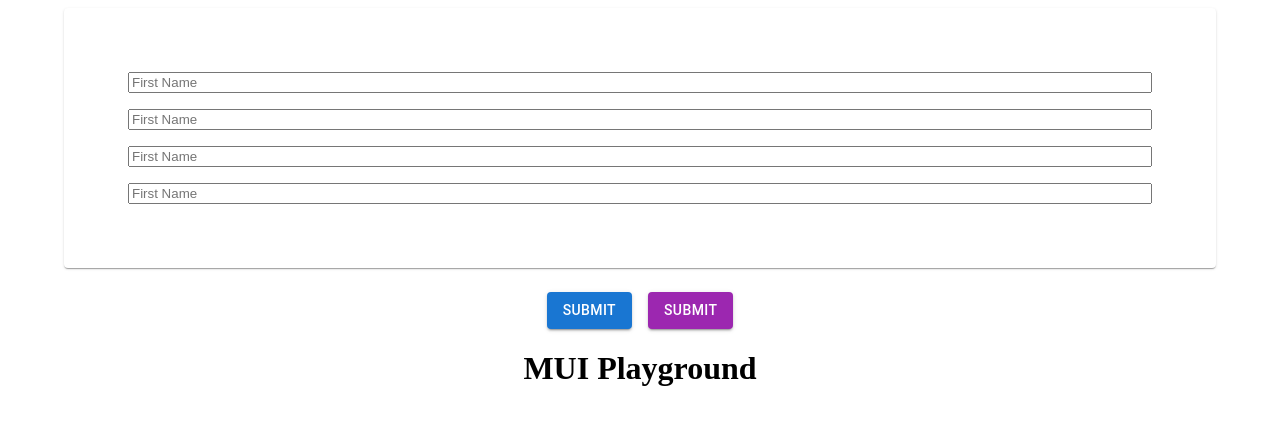
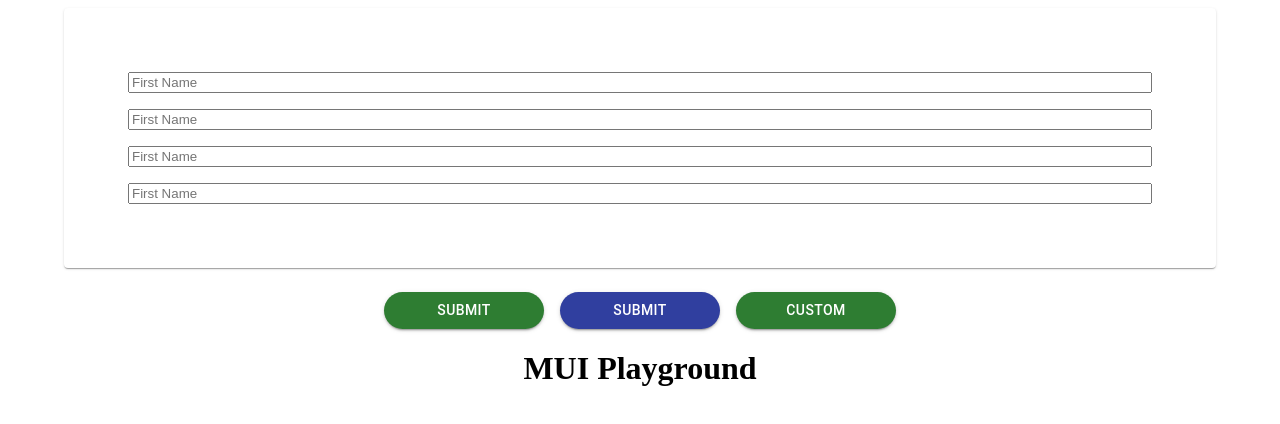
Before and after one commit to iota-unum/mui-tutorial, a React (Create React App) app: page / in a window 1280 px wide. Shown: the top 424 px of the page. Built offline with nearby package versions, Linux system fonts and the light colour scheme.

Commit message:
first theming

```diff
--- a/src/App.js
+++ b/src/App.js
@@ -1,5 +1,6 @@
 import { Button, Container, Paper, Stack } from '@mui/material';
 import './App.css';
+import MyButton from './styles/MyButton';
 
 function App() {
   return (
@@ -20,7 +21,7 @@
 
         <Button variant='contained' borderRadius='50%' > Submit </Button>
         <Button variant='contained' color='secondary' > Submit </Button>
-
+    <MyButton variant='contained'>Custom</MyButton>
         </Stack>
 
       <h1>MUI Playground</h1>
--- a/src/index.js
+++ b/src/index.js
@@ -1,14 +1,19 @@
+import { ThemeProvider } from '@mui/material';
 import React from 'react';
 import ReactDOM from 'react-dom/client';
 
 import App from './App';
+import theme from './styles/theme';
 
 const root = ReactDOM.createRoot(document.getElementById('root'));
 root.render(
+<ThemeProvider theme={theme}>
 
   <React.StrictMode>
     <App />
   </React.StrictMode>
+
+</ThemeProvider>
 
 );
 
--- /dev/null
+++ b/src/styles/MyButton.js
@@ -0,0 +1,11 @@
+import { Button } from "@mui/material";
+import { styled } from "@mui/material";
+
+
+const MyButton = styled(Button)(()=>({
+
+    borderRadius: '40px'
+}))
+
+
+export default MyButton
--- /dev/null
+++ b/src/styles/theme.js
@@ -0,0 +1,35 @@
+import { createTheme } from "@mui/material";
+
+
+
+
+
+
+const theme= createTheme({
+
+    palette: {
+        type: 'light',
+        primary: {
+          main: '#2E7D32',
+        },
+        secondary: {
+          main: '#303f9f',
+        },
+        background: {
+          default: '#e8eaf6',
+        },
+      },
+
+components: {
+    MuiButton:{
+        styleOverrides:{
+            root: {
+                borderRadius: '50px',
+                width: '10rem'            }
+        }
+    }
+}
+})
+
+
+export default theme
```
